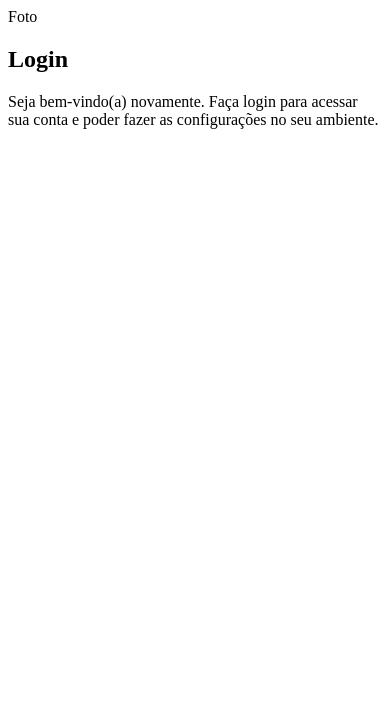
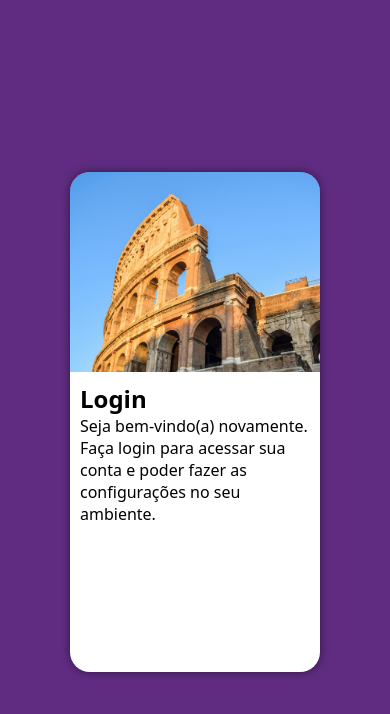
Before and after one commit to ruanarossi/projeto-login, a plain HTML site: page index.html in a window 390 px wide. Drawn offline with Linux system fonts and the light colour scheme.

Commit message:
configurando o mobile first

```diff
--- a/estilos/style.css
+++ b/estilos/style.css
@@ -6,3 +6,51 @@
     Lilás: #5f2c82
 
 */
+
+* {
+  font-family: system-ui, -apple-system, BlinkMacSystemFont, "Segoe UI", Roboto,
+    Oxygen, Ubuntu, Cantarell, "Open Sans", "Helvetica Neue", sans-serif;
+  padding: 0px;
+  margin: 0px;
+  box-sizing: border-box; /*borda faça parte da conta de largura*/
+}
+
+body,
+html {
+  background-color: #5f2c82;
+  height: 100vh;
+  width: 100vw;
+}
+
+main {
+  position: relative;
+  height: 100vh;
+  width: 100vw;
+}
+
+section#login {
+  position: absolute;
+  top: 50%;
+  left: 50%;
+  transform: translate(-50%, -50%);
+  overflow: hidden;
+
+  background-color: white;
+  width: 250px;
+  height: 500px;
+  border-radius: 20px;
+  box-shadow: 0px 0px 10px rgba(0, 0, 0, 0.493);
+}
+
+section#login > div#imagem {
+  display: block; /*ser exibido por padrão como bloco*/
+  background: #5f2c82 url(../imagens/coliseu.jpg) no-repeat;
+  background-size: cover;
+  background-position: left;
+  height: 200px;
+}
+
+section#login > div#formulario {
+  display: block; /*ser exibido por padrão como bloco*/
+  padding: 10px;
+}
--- a/index.html
+++ b/index.html
@@ -1,26 +1,26 @@
 <!DOCTYPE html>
 <html lang="pt-br">
   <head>
-    <meta charset="UTF-8">
-    <meta name="viewport" content="width=device-width, initial-scale=1.0">
+    <meta charset="UTF-8" />
+    <meta name="viewport" content="width=device-width, initial-scale=1.0" />
     <title>Login</title>
-    <link rel="stylesheet" href="estilos/style.css">
+    <link rel="stylesheet" href="estilos/style.css" />
   </head>
   <body>
     <main>
       <section id="login">
         <div id="imagem">
-                Foto
+          <!-- A imagem está na CSS-->
         </div>
         <div id="formulario">
           <h1>Login</h1>
-                <p>Seja bem-vindo(a) novamente. Faça login para acessar sua conta e poder fazer as configurações no seu ambiente.       </p>
-                <form action="login.php" method="post">
-
-                </form>
+          <p>
+            Seja bem-vindo(a) novamente. Faça login para acessar sua conta e
+            poder fazer as configurações no seu ambiente.
+          </p>
+          <form action="login.php" method="post"></form>
         </div>
       </section>
     </main>
-
   </body>
 </html>
```
Lines whose indentation alone changed are shown as unchanged.
